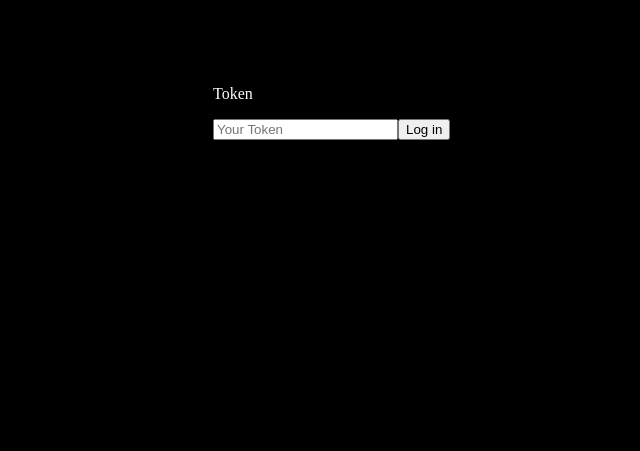
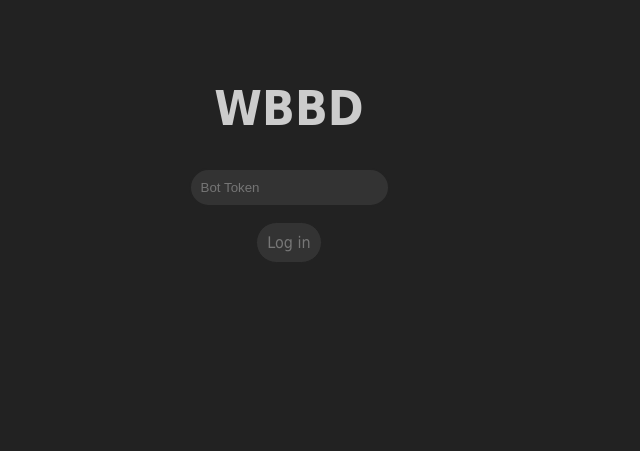
Before and after one commit to dcrime/WBBD, an Electron app: page Visuals/index.html in a window 800 px wide. Shown: the part 152-603 px from the top of the page, without its empty margins (111-751 px from the left). Drawn offline with Linux system fonts and the light colour scheme; no server answers.

Commit message:
Login screen is no longer trash

```diff
--- a/Visuals/index.html
+++ b/Visuals/index.html
@@ -10,8 +10,8 @@
     <body>
         <div id="loginScreen">
             <div id="loginPlaceholder">
-                <p>Token</p>
-                <input type="text" placeholder="Your Token" id="loginToken"/>
+		<h1 id="loginHeader">WBBD</h1>
+		<input type="text" placeholder="Bot Token" id="loginToken"/><br>
                 <input type="button" value="Log in" id="loginButton"/>
             </div>
         </div>
--- a/Visuals/style.css
+++ b/Visuals/style.css
@@ -1,6 +1,10 @@
 body {
     background-color: #36393F;
     color: white;
+}
+
+textarea:focus, input:focus {
+    outline: none;
 }
 
 #left {
@@ -151,7 +155,7 @@ body {
 }
 
 #loginScreen {
-    background-color: black;
+    background-color: #222222;
     position: absolute;
     z-index: 100;
     height: 100%;
@@ -160,14 +164,49 @@ body {
     top: 0;
 }
 
-#loginPlaceholder{
+#loginPlaceholder {
     position: absolute;
-    left: 324px;
-    top: 221px;
+    width: 50%;
+    height: 50%;
+    left: 25%;
+    top: 25%;
+    text-align: center;
+    font-family: Tahoma;
 }
 
-#loginButton{
-    float:right;
+#loginHeader {
+    color: #cccccc;
+    font-size: 48px;
+}
+
+#loginToken {
+    background-color: #333333;
+    border: 2px solid #222222;
+    border-radius: 50px;
+    padding: 10px;
+    color: #cccccc;
+}
+
+#loginButton {
+    background: none;
+    color: inherit;
+    border: none;
+    padding: 0;
+    font: inherit;
+    cursor: pointer;
+    outline: inherit;
+    color: #777777;
+    background-color: #333333;
+    border: 1px solid #222222;
+    margin-top: 15px;
+    padding: 10px;
+    border-radius: 50px;
+    transition: 200ms;
+}
+
+#loginButton:hover {
+    color: #cccccc;
+    transition: 200ms;
 }
 
 ::-webkit-scrollbar {
```
